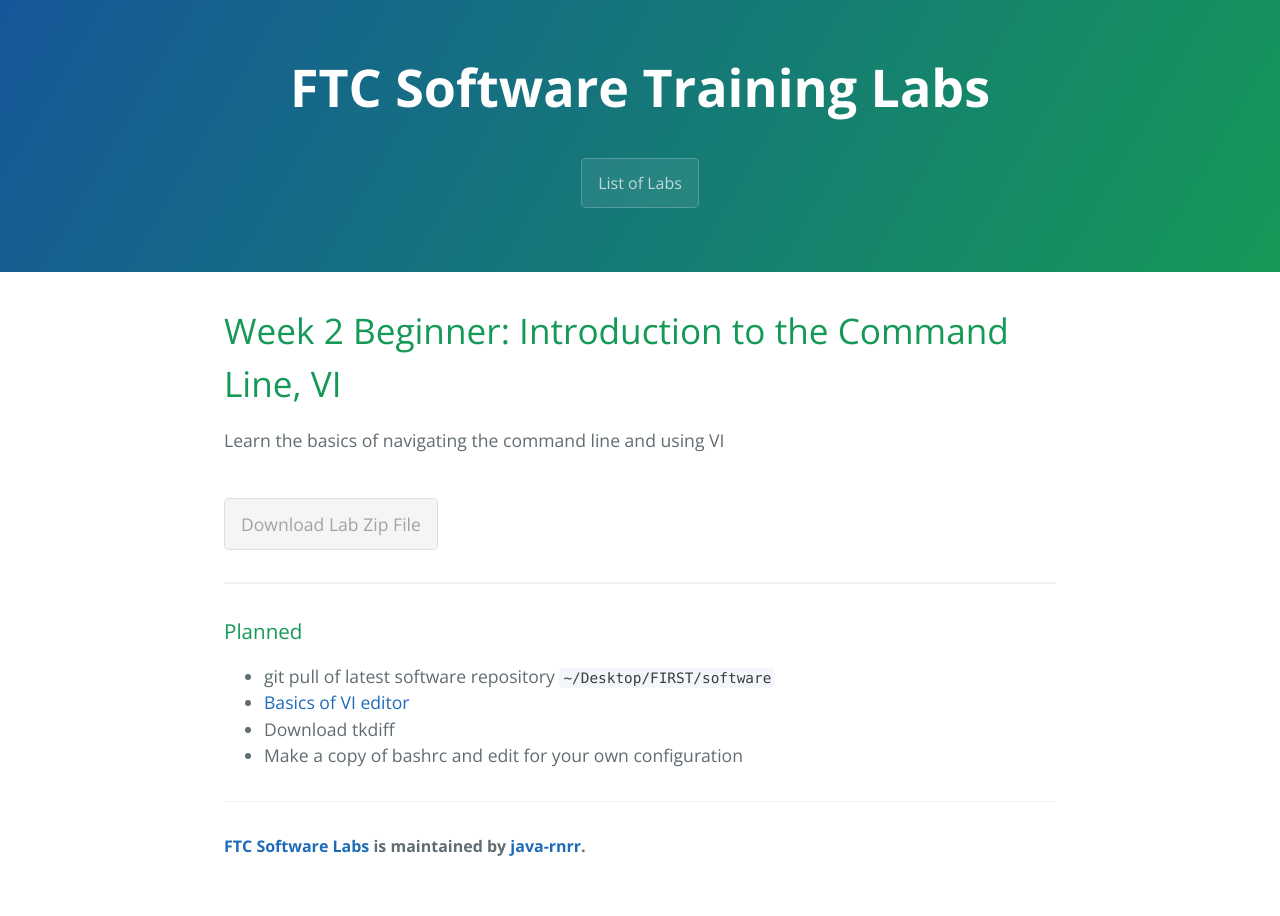
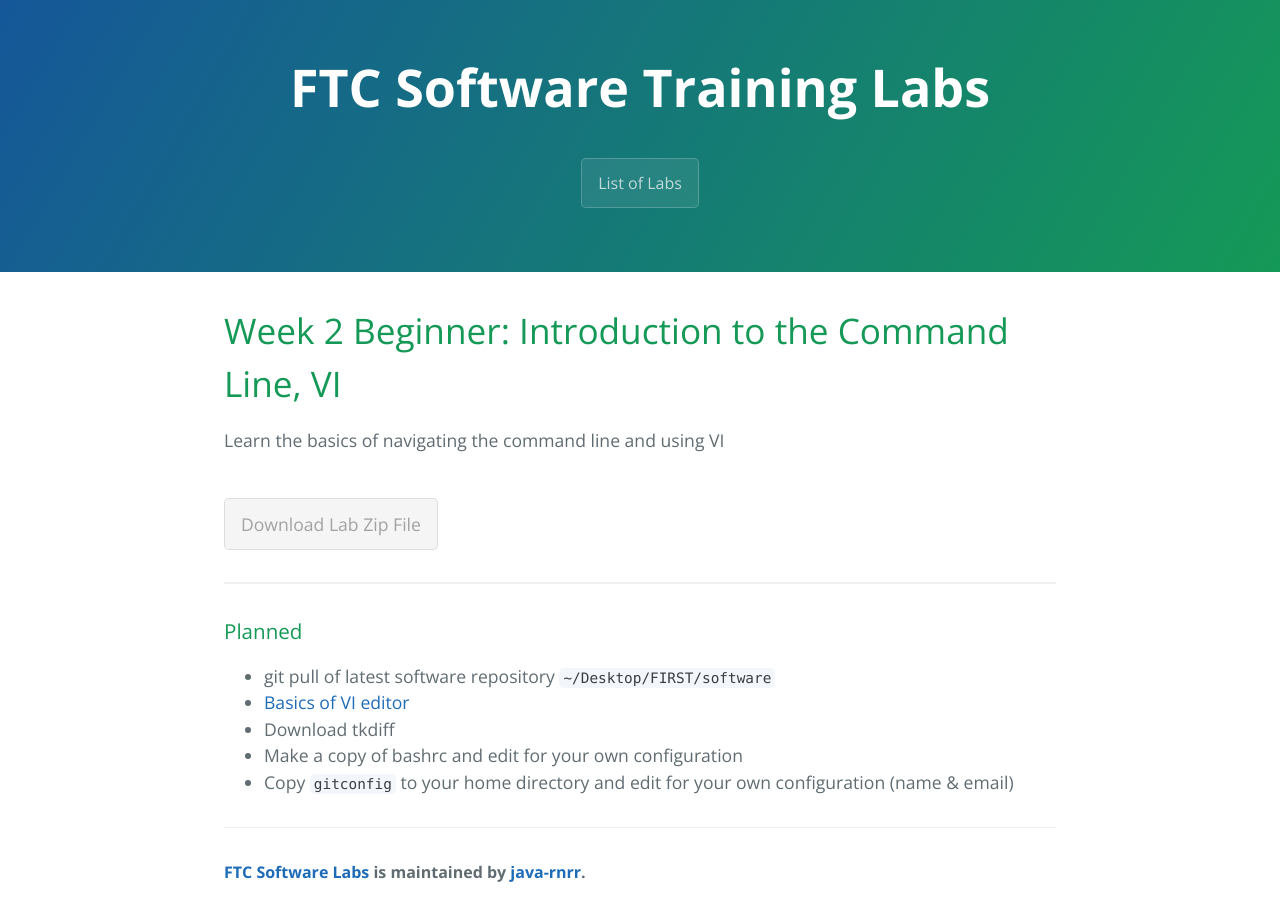
Before and after one commit to java-rnrr/getting-started, a Jekyll site: the page built from _posts/2019-06-03-bw2-intro-to-cmd-line.md, in a window 1280 px wide. Built offline with Jekyll 4.4.1, drawn with Linux system fonts in a browser that asks for light colours; the repository's description, which GitHub fills in, is left out.

Commit message:
Update 2019-06-03-bw2-intro-to-cmd-line.md

```diff
--- a/_posts/2019-06-03-bw2-intro-to-cmd-line.md
+++ b/_posts/2019-06-03-bw2-intro-to-cmd-line.md
@@ -9,3 +9,4 @@ description: Learn the basics of navigating the command line and using VI
 * [Basics of VI editor](https://github.com/java-rnrr/software/wiki/VI-Editor-Training)
 * Download tkdiff
 * Make a copy of bashrc and edit for your own configuration
+* Copy `gitconfig` to your home directory and edit for your own configuration (name & email)
```
